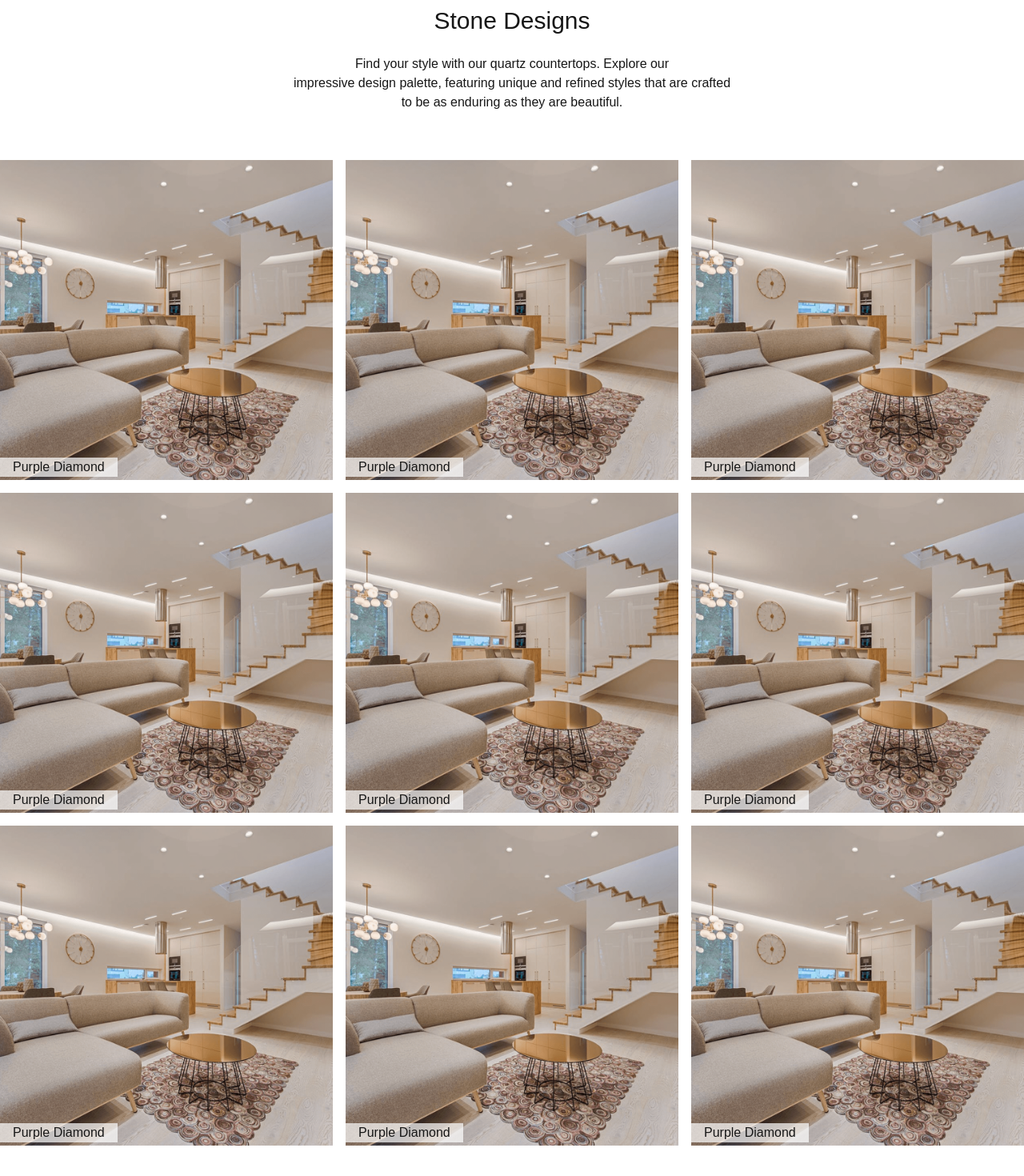
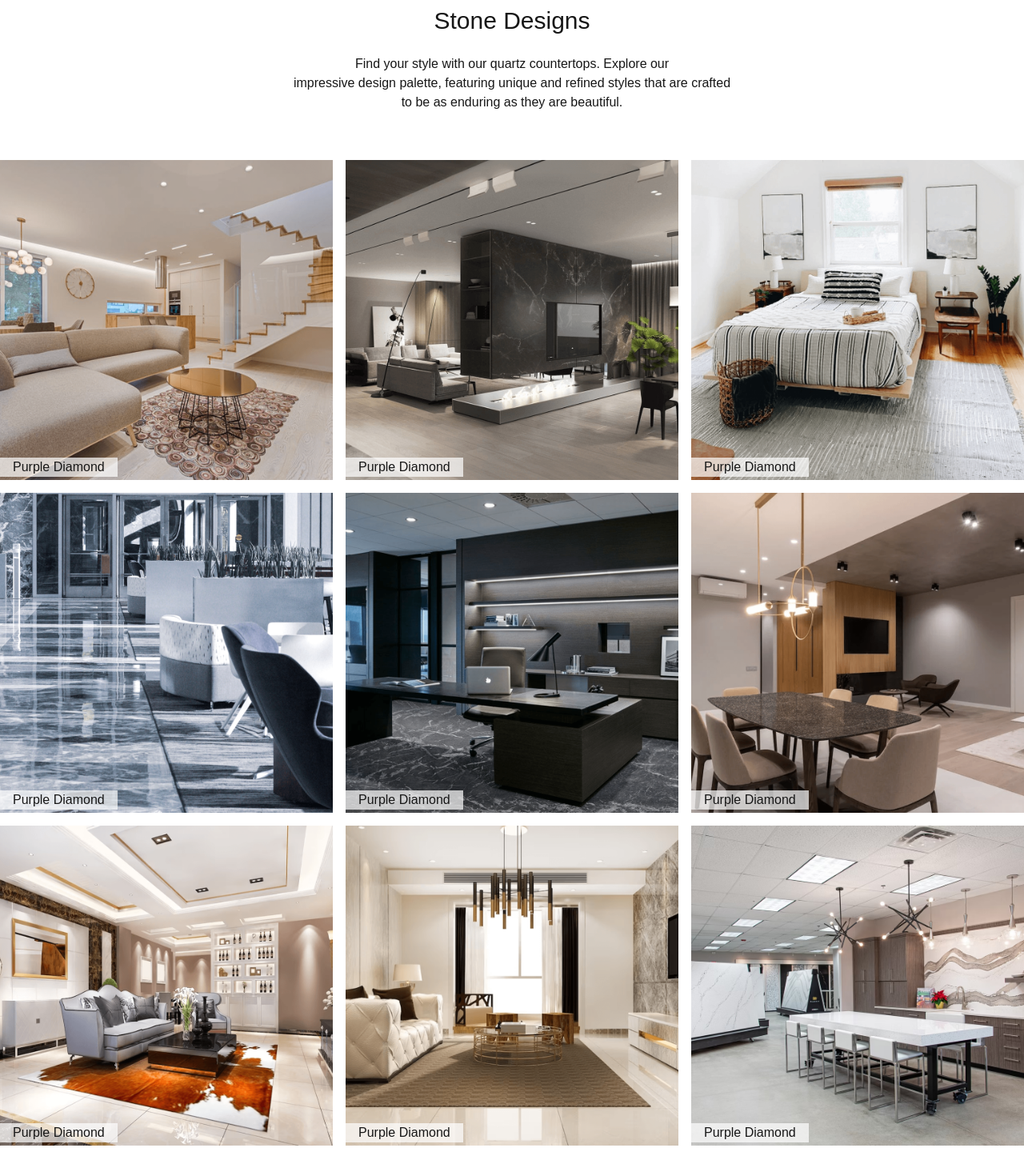
Before and after one commit to SunnyThakuri/designersite, a Next.js app: page /ourproducts in a window 1280 px wide. Shown: the part 104-1574 px from the top of the page at 80% size. Built offline with nearby package versions, Linux system fonts and the light colour scheme.

Commit message:
updated stonedesigns page

```diff
--- a/src/components/common/navbar/navbar.tsx
+++ b/src/components/common/navbar/navbar.tsx
@@ -63,7 +63,7 @@ const Navbar = () =>{
                             <p>About</p>
                         </Link>
                         <div
-                            onMouseLeave={()=>setisActive(false)}
+                            // onMouseLeave={()=>setisActive(false)}
                             onMouseEnter={()=>setisActive(true)}>
                             <Link href={""} >
                                 <p>Our Products</p>
@@ -90,26 +90,29 @@ const Navbar = () =>{
                 <div
                 onMouseLeave={()=>setisActive(false)}
                 onMouseEnter={()=>setisActive(true)}
-                className="flex gap-10 absolute z-40 top-12 pl-32 py-10 justify-center  bg-white w-full h-[400px]">
+                className="flex gap-10 absolute z-40 top-[70px] pl-32 py-10 justify-center  bg-white w-full h-[400px]">
                     <div className="flex flex-col gap-6 text-xl font-medium">
                         <Link href={"/ourproducts/stonedesign"}>
-                            <p >Stone design</p>
+                            <p className="hover:underline underline-offset-6" >Stone design</p>
                         </Link>
                         <Link href={"/ourproducts/gallery"}>
-                            <p>Inspiration Gallery</p>
+                            <p className="hover:underline underline-offset-6">Inspiration Gallery</p>
                         </Link>
                         <Link href={"/ourproducts/newdesign"}>
-                            <p>New Designs</p>
+                            <p className="hover:underline underline-offset-6">New Designs</p>
                         </Link>
                     </div>
-                    <div className="h-full border-[0.5px] border-yellow-700"></div>
-                    <div className="h-full w-[500px]">
-                        <Image
-                        src={"/images/landing/service2.jpg"}
-                        alt="img"
-                        width={500}
-                        height={500}
-                        className="w-full h-full object-cover rounded-lg"/>
+                    <div className="h-full border-[0.5px]"></div>
+                    <div className="space-y-6">
+                        <div className="h-[250px] w-[450px]">
+                            <Image
+                            src={"/images/landing/service2.jpg"}
+                            alt="img"
+                            width={500}
+                            height={500}
+                            className="w-full h-full object-cover "/>
+                        </div>
+                        <p className="text-center">Our Products</p>
                     </div>
                 </div>
             }
--- a/src/components/ourproducts/stonedesigns.tsx
+++ b/src/components/ourproducts/stonedesigns.tsx
@@ -1,7 +1,18 @@
 import Image from "next/image"
 
 const Stonedesign  = () =>{
-    const designs =[1,2,3,4,5,6,7,8,9]
+    // const designs =[1,2,3,4,5,6,7,8,9]
+    const designs =[
+        "/images/landing/design1.webp",
+        "/images/landing/design2.webp",
+        "/images/landing/design3.webp",
+        "/images/landing/design4.png",
+        "/images/landing/design5.webp",
+        "/images/landing/design6.webp",
+        "/images/landing/design7.webp",
+        "/images/landing/design8.webp",
+        "/images/landing/service2.jpg",
+    ]
 
     return(
         <div className="space-y-[60px]">
@@ -18,7 +29,8 @@ const Stonedesign  = () =>{
                     <div key={index} className="relative">
                         <div className="w-full h-[400px]">
                             <Image
-                            src={"/images/landing/design1.webp"}
+                            // src={"/images/landing/design1.webp"}
+                            src={design}
                             alt="img"
                             width={500}
                             height={500}
```
